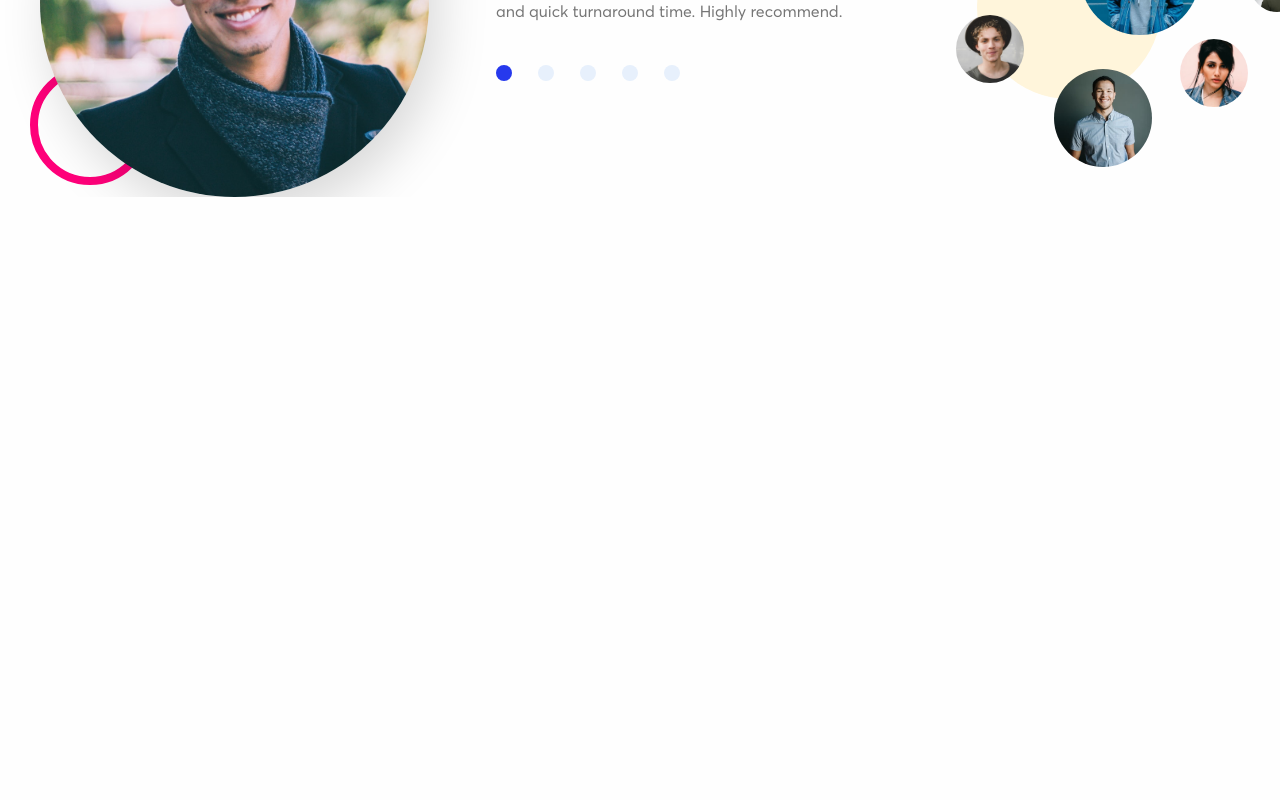
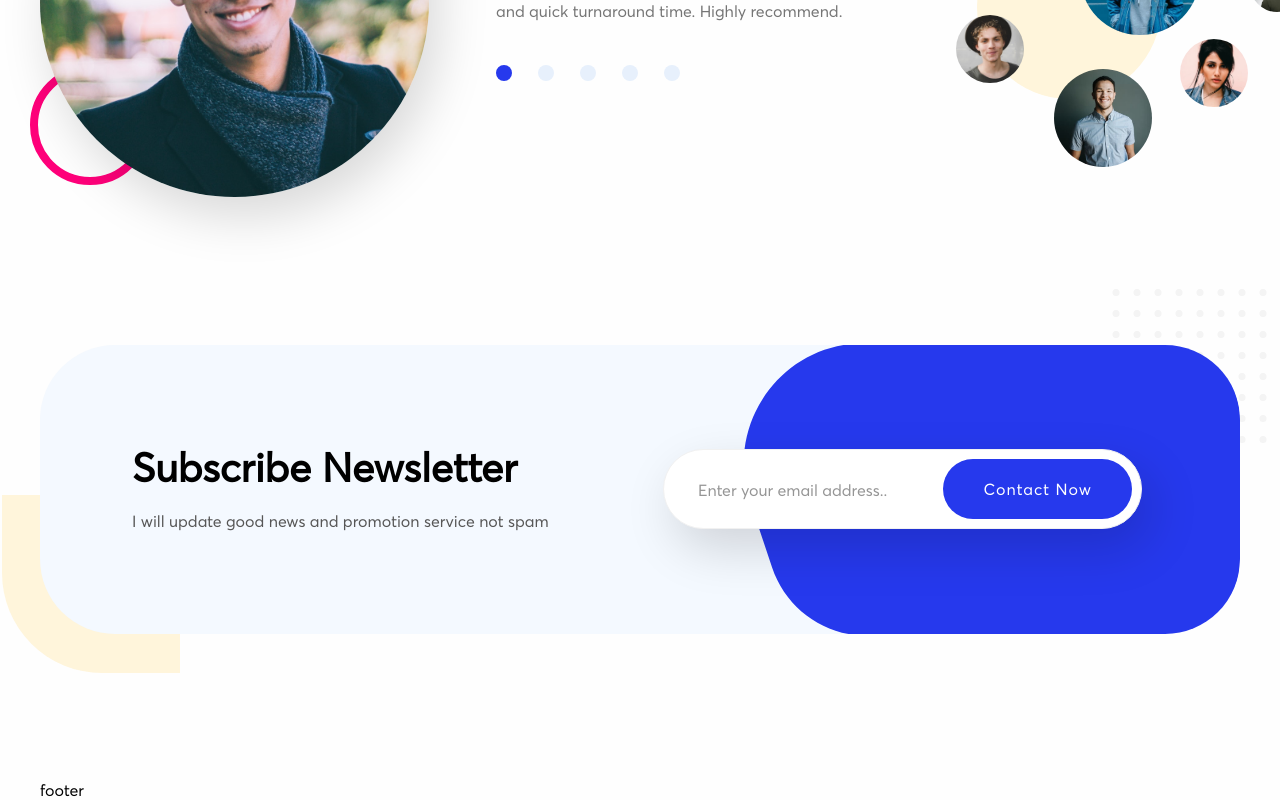
Before and after one commit to MarS-27/A-Studio, a Vue app: page / in a window 1280 px wide. Shown: the part 3399-4199 px from the top of the page. Before the commit the page ends 3596 px from the top, so only its background shows below. Built offline with nearby package versions, Linux system fonts and the light colour scheme.

Commit message:
added ContactSection

```diff
--- a/src/App.vue
+++ b/src/App.vue
@@ -1,5 +1,7 @@
 <script setup>
 import ClientsFeedbackSection from "./components/ClientsFeedbackSection.vue";
+import ContactSection from "./components/ContactSection.vue";
+import FooterSection from "./components/FooterSection.vue";
 import HeaderSection from "./components/HeaderSection.vue"
 import HowCanHelpSection from "./components/HowCanHelpSection.vue";
 import IntroSection from "./components/IntroSection.vue";
@@ -15,6 +17,8 @@ import VideoGuideSection from "./components/VideoGuideSection.vue";
     <HowCanHelpSection />
     <VideoGuideSection />
     <ClientsFeedbackSection />
+    <ContactSection />
+    <FooterSection />
   </main>
 </template>
 
--- a/src/components/ClientsFeedbackSection.vue
+++ b/src/components/ClientsFeedbackSection.vue
@@ -74,7 +74,6 @@ const changeActiveFeedback = (commentId) => {
                 <img class="photo_8" src="/src/assets/images/sam_spring.jpeg" alt="Sam Spring">
             </div>
         </div>
-
     </section>
 </template>
 
--- /dev/null
+++ b/src/components/ContactSection.vue
@@ -0,0 +1,111 @@
+<script setup>
+import MainButton from './MainButton.vue';
+
+import { ref } from "vue"
+
+const btnVariant = ref("small");
+
+const enteredEmail = ref('');
+
+const submitForm = (e) => {
+    e.preventDefault();
+    alert(`The entered email address ${enteredEmail.value} has been sent!`);
+    enteredEmail.value = '';
+}
+
+</script>
+
+<template>
+    <section class="grid-content contact">
+        <div class="contact-info">
+            <h3 class="section-title">Subscribe Newsletter</h3>
+            <p class="section-text">I will update good news and promotion service not spam</p>
+        </div>
+        <form class="contact-form" @submit="submitForm">
+            <input v-model="enteredEmail" class="contact-input" type="email" placeholder="Enter your email address.." />
+            <div>
+                <MainButton :variant="btnVariant" />
+            </div>
+        </form>
+    </section>
+</template>
+
+<style scoped>
+.contact {
+    display: flex;
+    align-items: center;
+    justify-content: space-between;
+    gap: 20px;
+    position: relative;
+    margin-top: 148px;
+    margin-bottom: 146px;
+    border-radius: 75px;
+    background-color: #F4F9FF;
+    background-image: url("/src/assets/images/contact-rectangle.svg");
+    background-position: right;
+    background-repeat: no-repeat;
+    padding: 98px 98px 99px 92px;
+
+    &::before {
+        content: '';
+        display: block;
+        position: absolute;
+        z-index: -1;
+        left: -38px;
+        bottom: -39px;
+        width: 178px;
+        height: 178px;
+        border-bottom-left-radius: 100px;
+        background-color: var(--clr-orange);
+    }
+
+    &::after {
+        content: '';
+        position: absolute;
+        width: 175px;
+        height: 154px;
+        top: -56px;
+        right: -37px;
+        z-index: -1;
+        background-image: url('/src/assets/images/Dot.svg');
+        background-position: center;
+        background-repeat: no-repeat;
+        background-size: cover;
+    }
+}
+
+.contact-info {
+
+    & .section-title {
+        margin-bottom: 17px;
+    }
+}
+
+.contact-form {
+    position: relative;
+    max-width: 577px;
+
+    & div {
+        position: absolute;
+        top: 10px;
+        right: 10px;
+    }
+}
+
+.contact-input {
+    width: 479px;
+    height: 80px;
+    padding: 10px 210px 10px 34px;
+    border-radius: 60px;
+    border: 1px solid #F1F1F1;
+    background: var(--clr-white);
+    box-shadow: 10px 20px 50px 0px rgba(0, 0, 0, 0.15);
+    font-family: 'Averta-Regular';
+    font-size: var(--text-l);
+
+    &::placeholder {
+        color: #959595;
+        font-size: var(--text-s);
+    }
+}
+</style>
--- /dev/null
+++ b/src/components/FooterSection.vue
@@ -0,0 +1,11 @@
+<script setup>
+
+</script>
+
+<template>
+    <footer class="grid-content footer">
+        footer
+    </footer>
+</template>
+
+<style scoped></style>
--- a/src/components/IntroSection.vue
+++ b/src/components/IntroSection.vue
@@ -1,5 +1,8 @@
 <script setup>
 import MainButton from './MainButton.vue';
+import { ref } from "vue"
+
+const btnVariant = ref("medium");
 </script>
 
 <template>
@@ -10,7 +13,7 @@ import MainButton from './MainButton.vue';
                 websites, mobile
                 applications, and elaborate online business services.
             </p>
-            <MainButton />
+            <MainButton :variant="btnVariant" />
             <div class="intro-dots">
                 <img src="/src/assets/images/Dot.svg" alt="dots">
                 <img src="/src/assets/images/Dot.svg" alt="dots">
--- a/src/components/MainButton.vue
+++ b/src/components/MainButton.vue
@@ -1,9 +1,11 @@
 <script setup>
-
+defineProps({
+    variant: String,
+})
 </script>
 
 <template>
-    <button class="main-button">
+    <button class="main-button" :class="variant">
         Contact Now
     </button>
 </template>
@@ -15,8 +17,6 @@
     background-color: var(--clr-blue);
     color: var(--clr-white);
     font-family: "Averta-Regular";
-    font-size: var(--text-l);
-    letter-spacing: 1.3px;
     transition: filter;
     transition-duration: 300ms;
 
@@ -24,4 +24,14 @@
         filter: drop-shadow(2px 4px 6px var(--clr-gray));
     }
 }
+
+.small {
+    font-size: var(--text-s);
+    letter-spacing: 1.04px;
+}
+
+.medium {
+    font-size: var(--text-l);
+    letter-spacing: 1.3px;
+}
 </style>
```
Also changed, not shown: src/assets/images/contact-rectangle.svg (added).
